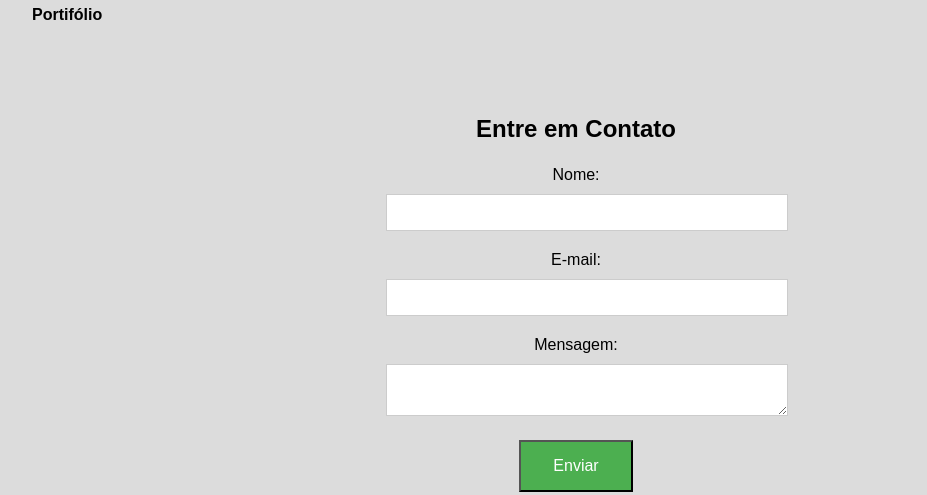
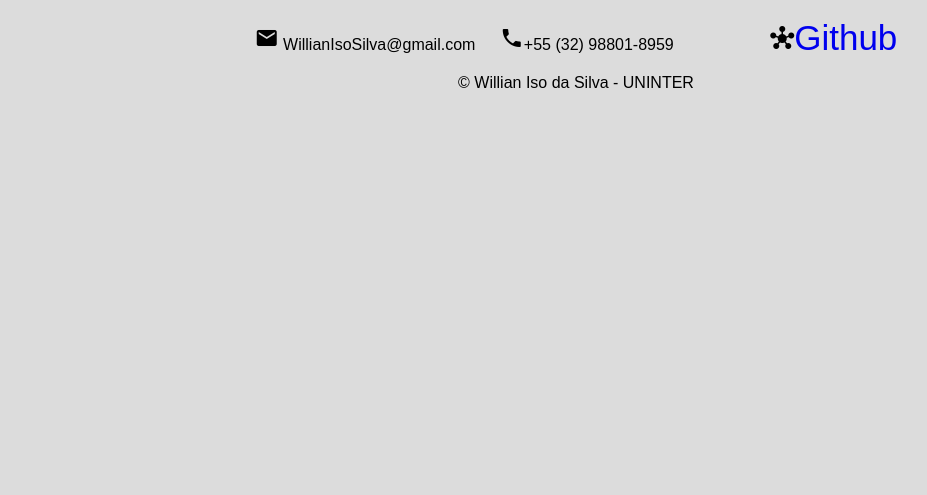
Before and after one commit to WillianIso/desenvolvimento-uninter, a plain HTML site: page index.html in a window 1280 px wide. Shown: the part 1062-1557 px from the top of the page, without its empty margins (160-1087 px from the left). After the commit the page ends 1190 px from the top, so only its background shows below. Drawn offline with Linux system fonts and the light colour scheme.

Commit message:
Finalizado

```diff
--- a/index.html
+++ b/index.html
@@ -3,8 +3,10 @@
 <head>
     <meta charset="UTF-8">
     <meta name="viewport" content="width=device-width, initial-scale=1.0">
+	<link rel="stylesheet" href="https://fonts.googleapis.com/icon?family=Material+Icons">
     <title>Willian Iso - Currículo</title>
     <link rel="stylesheet" href="style.css">
+	<link rel="script" href="script.js">
 </head>
 <body>
 <div class="header">
@@ -58,31 +60,25 @@
 			  <p>HTML5 CSS3 JavaScript</p>
 		 </div>
 
-		 <div class="card">
-			<a href="https://github.com/WillianIso" target="_blank">
-				<img src="github.png" alt="git"">
-			</a>
-			  <h4><b>Portifólio</b></h4>
-		</div>
-
 	</section>
 </div>
 
 <div>
     <section id="contato" class="content">
 		<h1 id="tituloContato">Entre em Contato</h1>
-		<form action="mailto:seu_email@exemplo.com" method="post" enctype="text/plain">
-		  <label for="nome">Nome:</label>
-		  <input type="text" id="nome" name="nome" required>
+		<footer>
+			<div class="container">
+				<ul class="social-media">
+					<li><i class="material-icons">mail</i> WillianIsoSilva@gmail.com </li>
 
-		  <label for="email">E-mail:</label>
-		  <input type="email" id="email" name="email" required>
+					<li><i class="material-icons">phone</i>+55 (32) 98801-8959</li>
 
-		  <label for="mensagem">Mensagem:</label>
-		  <textarea id="mensagem" name="mensagem" required></textarea>
+					<li><i class="material-icons">github</i><a href="https://github.com/WillianIso" target="_blank">Github</a> </li>
 
-		  <button type="submit">Enviar</button>
-		</form>
+				</ul>
+				<p>© Willian Iso da Silva - UNINTER</p>
+			</div>
+		</footer>
 	  </section>
 </div>
 
--- a/style.css
+++ b/style.css
@@ -30,9 +30,6 @@ body {
 	box-shadow: 0 8px 16px 0 rgba(0,0,0,0.2);
   }
 
-  .container {
-	padding: 2px 16px;
-  }
 
 img{
 	width: 100px;
@@ -70,30 +67,32 @@ img{
 	margin-top: 50px;
   }
 
-  form {
-	width: 35%;
-	margin: 3px auto;
+  footer {
+    text-align: center;
+    padding: 20px;
+}
 
-  }
+.container {
+    max-width: 1200px;
+    margin: 0 auto;
+}
 
-  label {
-	display: block;
-	margin-bottom: 10px;
-  }
+.social-media {
+    list-style: none;
+    padding: 0;
+    margin: 0;
+}
 
-  input, textarea {
-	width: 100%;
-	padding: 10px;
-	margin-bottom: 20px;
-	border: 1px solid #ccc;
-  }
+.social-media li {
+    display: inline-block;
+    margin: 0 10px;
+}
 
-  button {
-	background-color: #4CAF50;
-	color: white;
-	padding: 15px 32px;
-	text-align: center;
+.social-media a {
 	text-decoration: none;
-	display: inline-block;
-	font-size: 16px;
-  }
+    font-size: 35px;
+}
+
+.social-media a:hover {
+    color: #f00;
+}
```
